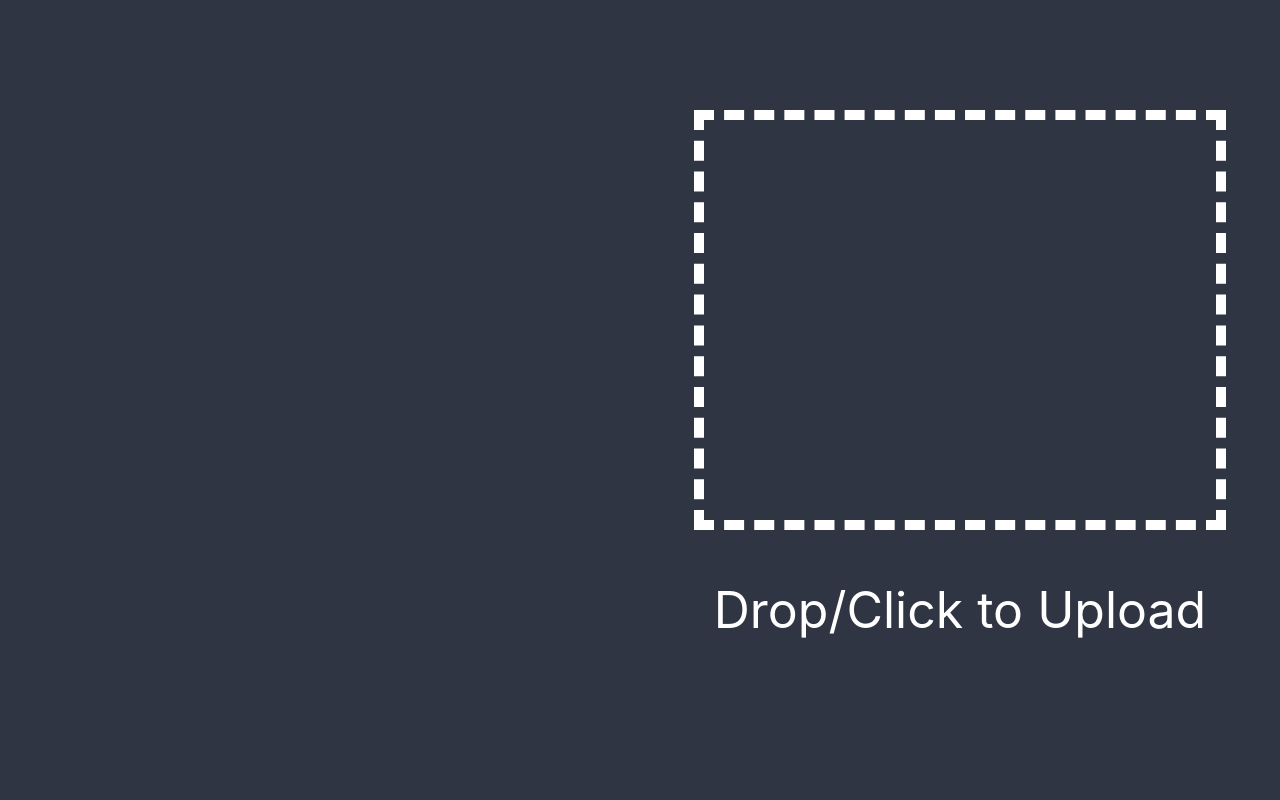
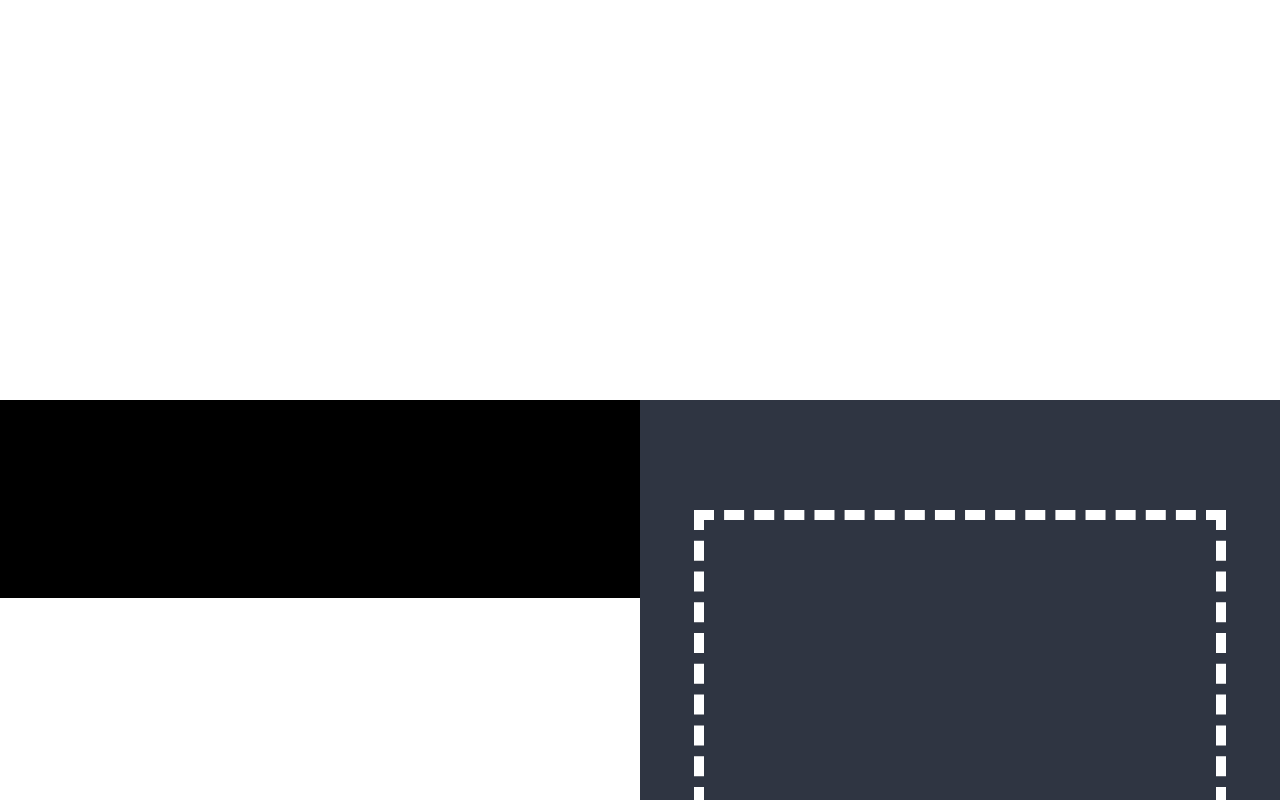
Before and after one commit to bowenng/easy-submit, a React (Create React App) app: page / in a window 1280 px wide. Shown: the top 800 px of the page. Built offline with nearby package versions, Linux system fonts and the light colour scheme; the HTML template or start-up script is replaced by a standard one.

Commit message:
preview component

```diff
--- a/src/App.js
+++ b/src/App.js
@@ -1,11 +1,8 @@
 import React from 'react';
 import ImageEditor from './ImageEditor.js';
+import "react-responsive-carousel/lib/styles/carousel.min.css";
 import Preview from './Preview.js';
-import "react-responsive-carousel/lib/styles/carousel.min.css";
-import ReactDOM from 'react-dom';
-import { Carousel } from 'react-responsive-carousel';
-//import PreviewList from './PreviewList.js';
-import {download} from './download.js'
+import { download } from './download.js'
 
 class App extends React.Component {
     constructor(props) {
@@ -16,12 +13,14 @@ class App extends React.Component {
 
         this.addImage = this.addImage.bind(this);
         this.updateOrder = this.updateOrder.bind(this);
+        //this.handleChange = this.handleChange.bind(this);
+        this.getPreview = this.getPreview.bind(this);
     }
 
-    addImage(imageUrl) {
+    addImage(image) {
         this.setState((prevState, prevProps) => {
             const images = prevState.images.slice();
-            images.push(imageUrl);
+            images.push(image);
 
             return { images: images };
         })
@@ -37,26 +36,20 @@ class App extends React.Component {
         this.setState({ images: newImages })
     }
 
-    handlePreviewClick(index) {
-        const list = [...this.state.images]
-        this.setState({
-            preview: [list[index]]
-        })
+    getPreview() {
+        return (
+            this.state.images.map((imageData, i) => {
+                return (
+                    <div className="preview block in">
+                        <Preview src={imageData.src} alt={imageData.fileName}/>
+                    </div>
+
+                )
+            })
+        );
     }
 
-
-    updateCurrentSlide(index) {
-        const currentSlide = this.state.currentSlide;
-
-        if (currentSlide !== index) {
-            this.setState({
-                currentSlide: index,
-            });
-        }
-    }
-
-
-    getPreview() {
+    handleClick(){
 
     }
 
@@ -65,23 +58,11 @@ class App extends React.Component {
             <div className="App">
                 <main className="container">
                     <div className="split left">
-
-                        <Carousel emulateTouch = {true} className = "carousel">
-                                {
-                                    this.state.images.map((imageData, i) => {
-                                        return (
-                                            <div className="preview block in">
-                                                <img class="preview" src={imageData.src} alt={imageData.fileName}  />
-                                                <input className="legend" type="text" value={imageData.fileName}/>
-                                            </div>
-
-                                        )
-                                    })
-                                }
-                            </Carousel>
-
-
-
+                        <div className = "previews">
+                            <div className = "preview block out">
+                                {this.getPreview()}
+                            </div>
+                        </div>
                     </div>
                     <div className="split right">
                         <ImageEditor addImage={this.addImage} />
--- a/src/Preview.js
+++ b/src/Preview.js
@@ -1,29 +1,20 @@
 import React from 'react';
 
-const Preview = (props) => {
-    const { src, alt } = props;
-    return (
-        <div className="preview block in">
-            <img class="preview" src={src} alt={alt} />
-            <p className="legend">NAME</p>
-        </div>
-    )
+class Preview extends React.Component{
+    constructor(props){
+        super(props);
+    }
+
+    render(){
+        const {src,alt} = this.props;
+        return (
+            <div className = "preview block in">
+                <img class = "preview" src={src} alt={alt}/>
+                <p className="legend">NAME</p>
+            </div>
+        )
+    }
 }
-// class Preview extends React.Component{
-//     constructor(props){
-//         super(props);
-//     }
-
-//     render(){
-//         const {src,alt} = this.props;
-//         return (
-//             <div className = "preview block in">
-//                 <img class = "preview" src={src} alt={alt}/>
-//                 <p className="legend">NAME</p>
-//             </div>
-//         )
-//     }
-// }
 
 export default Preview;
 
--- a/src/index.css
+++ b/src/index.css
@@ -34,6 +34,7 @@ code {
   position: relative;
   width: 100%;
   height: 100%;
+  align-content: center;
 }
 
 .split {
--- a/src/previews.css
+++ b/src/previews.css
@@ -1,40 +1,40 @@
-.carousel{
-    width:90% !important;
-}
+
 
 .split.left{
     display: flex;
-    align-items: center;
+    vertical-align: top;
     justify-content: center;
-    background-color: #2f3542;
+    background-color:white;
 }
 
-/* .previews.container{
+.previews{
     padding:3%;
+    height: 20%;
+    width: 100%;
     text-align: left;
     background-color: black;
     overflow-x: auto;
     overflow-y: hidden;
     white-space: nowrap;
-} */
-
-/* .preview.block.out{
-    margin: 1%;
-    display: inline-block;
-    width:20%;
-    height:100%;
 }
 
-*/
+.preview.block.out{
+    margin: 0%;
+    display: inline-block;
+    width:30%;
+    height:80%;
+}
+
+
 
 .preview.block.in{
-    margin: 0%;
+    margin: 5%;
     display: inline-block;
     width:100%;
     height:100%;
 }
 
-/* .preview{
+.preview{
     width:100%;
     height:100%;
-}  */
+}
```
